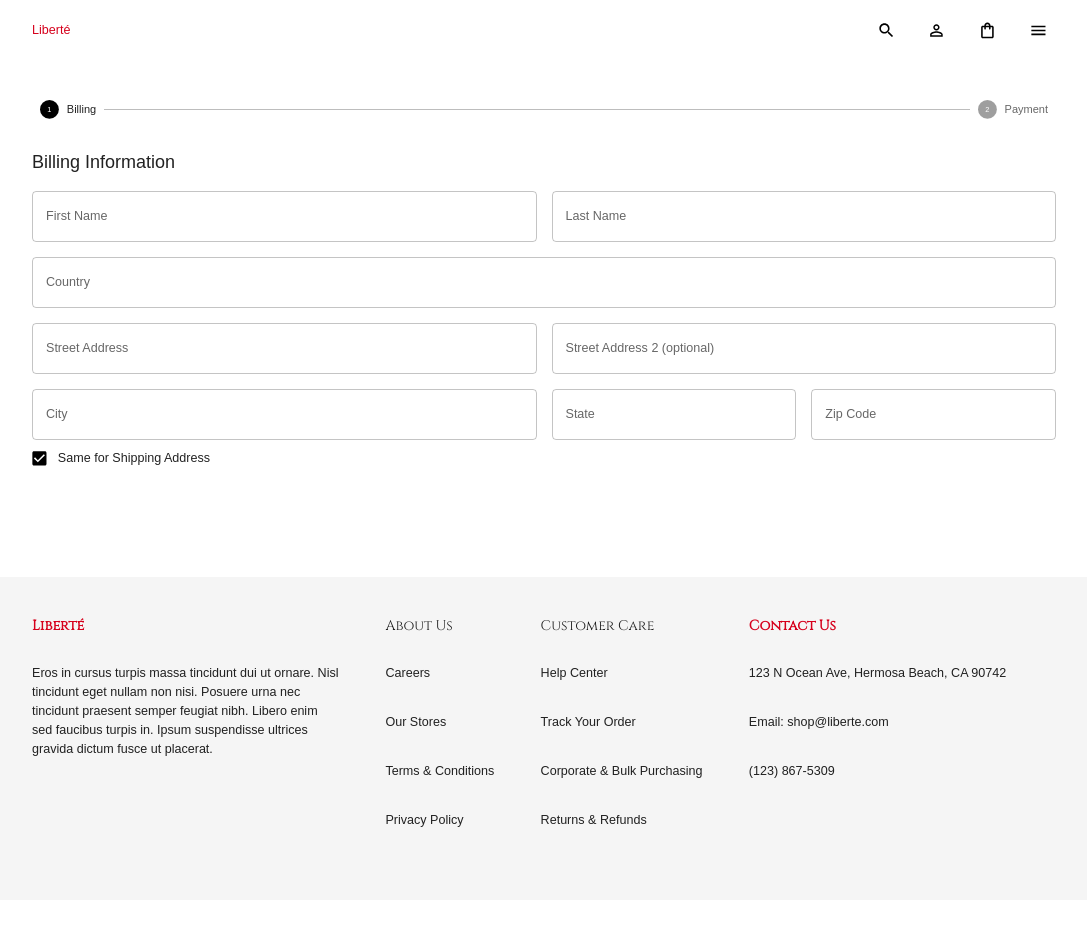
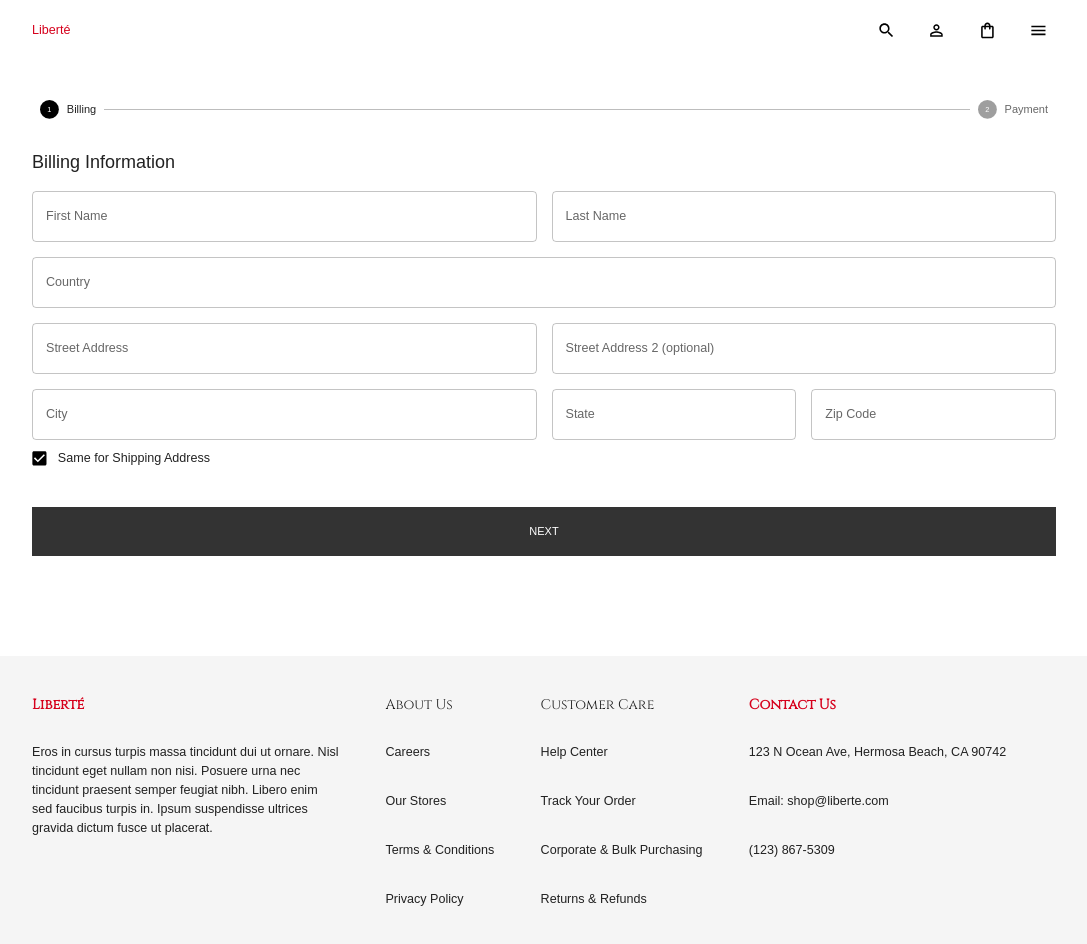
Before and after one commit to demivlkv/ecommerce-practice, a React (Create React App) app in the folder client/: page /checkout in a window 1280 px wide. Shown: the top 944 px of the page, without its empty margins (96-1183 px from the left). Before the commit the page ends 900 px from the top, so only its background shows below. Built offline with nearby package versions, Linux system fonts and the light colour scheme; a web font is replaced by a local one.

Commit message:
create Payment.jsx

```diff
--- a/client/src/scenes/checkout/Checkout.jsx
+++ b/client/src/scenes/checkout/Checkout.jsx
@@ -5,6 +5,7 @@
 import * as yup from 'yup';
 
 import Shipping from './Shipping';
+import Payment from './Payment';
 import { shades } from '../../theme';
 
 const initialValues = {
@@ -91,8 +92,22 @@
   const isFirstStep = activeStep === 0;
   const isSecondStep = activeStep ===1;
 
-  const handleFormSubmit = async (value, actions) => {
+  const handleFormSubmit = async (values, actions) => {
     setActiveStep(activeStep + 1);
+
+    // copies the billing address onto shipping address
+    if (isFirstStep && values.shippingAddress.isSameAddress) {
+      actions.setFieldValue('shippingAddress', {
+        ...values.billingAddress,
+        isSameAddress: true
+      })
+    }
+
+    if (isSecondStep) {
+      makePayment(values);
+    }
+
+    actions.setTouched({});
   };
 
   async function makePayment(values) {
@@ -135,6 +150,51 @@
                   setFieldValue={setFieldValue}
                 />
               )}
+              {isSecondStep && (
+                <Payment
+                  values={values}
+                  errors={errors}
+                  touched={touched}
+                  handleBlur={handleBlur}
+                  handleChange={handleChange}
+                  setFieldValue={setFieldValue}
+                />
+              )}
+              <Box display="flex" justifyContent="space-between" gap="50px">
+                {isSecondStep && (
+                  <Button
+                    fullWidth
+                    color="primary"
+                    variant="contained"
+                    sx={{
+                      backgroundColor: shades.primary[200],
+                      boxShadow: 'none',
+                      color: 'white',
+                      borderRadius: 0,
+                      padding: '15px 40px'
+                    }}
+                    onClick={() => setActiveStep(activeStep - 1)}
+                  >
+                    Back
+                  </Button>
+                )}
+                <Button
+                  fullWidth
+                  type="submit"
+                  color="primary"
+                  variant="contained"
+                  sx={{
+                    backgroundColor: shades.primary[400],
+                    boxShadow: 'none',
+                    color: 'white',
+                    borderRadius: 0,
+                    padding: '15px 40px'
+                  }}
+                  onClick={() => setActiveStep(activeStep - 1)}
+                >
+                  {isFirstStep ? 'Next' : 'Place Order'}
+                </Button>
+              </Box>
             </form>
           )}
         </Formik>
--- /dev/null
+++ b/client/src/scenes/checkout/Payment.jsx
@@ -0,0 +1,39 @@
+import React from 'react';
+import { Box, Typography, TextField } from '@mui/material';
+
+const Payment = ({ values, errors, touched, handleBlur, handleChange }) => {
+  return (
+    <Box m="30px 0">
+      {/* CONTACT INFO */}
+      <Box>
+        <Typography sx={{ mb: '15px' }} fontSize="18px">Contact Info</Typography>
+          <TextField
+            fullWidth
+            type="text"
+            label="Email"
+            onBlur={handleBlur}
+            onChange={handleChange}
+            value={values.email}
+            name={email}
+            error={!!touched.email && !!errors.email}
+            helperText={touched.email && errors.email}
+            sx={{ gridColumn: 'span 4', marginBottom: '15px' }}
+          />
+          <TextField
+            fullWidth
+            type="text"
+            label="Phone Number"
+            onBlur={handleBlur}
+            onChange={handleChange}
+            value={values.phoneNumber}
+            name={phoneNumber}
+            error={!!touched.phoneNumber && !!errors.phoneNumber}
+            helperText={touched.phoneNumber && errors.phoneNumber}
+            sx={{ gridColumn: 'span 4' }}
+          />
+      </Box>
+    </Box>
+  );
+};
+
+export default Payment;
```
